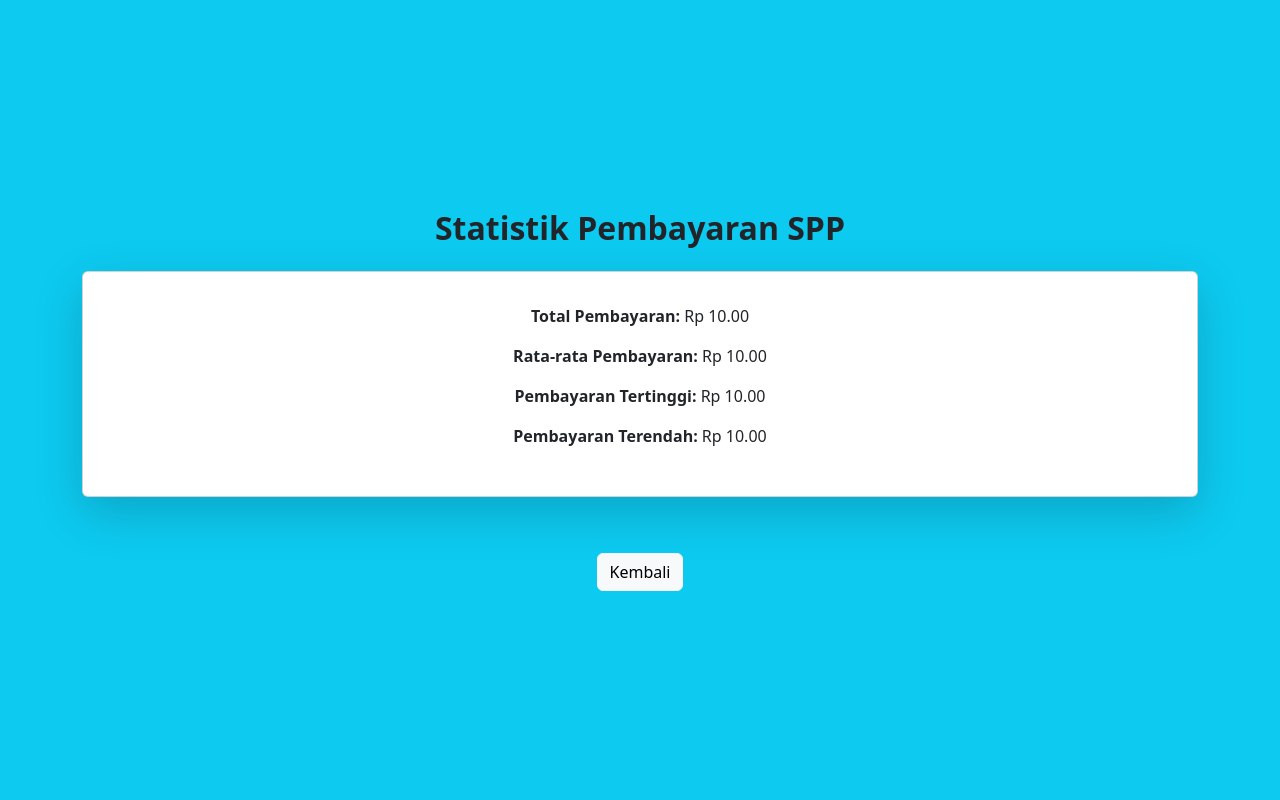
After one commit to ulzptrzz/pembayaranSpp, a PHP site: page /perhitungan.php in a window 1280 px wide. The commit adds this page. Run offline with PHP 8.4, Linux system fonts and the light colour scheme; tables that the repository leaves empty or names only in its code hold one stand-in row (values such as "Sample post").

Commit message:
average commit

```diff
--- /dev/null
+++ b/perhitungan.php
@@ -0,0 +1,45 @@
+<?php
+include 'koneksi.php';
+
+// Query untuk mendapatkan agregat data pembayaran
+$query = "SELECT
+            SUM(jumlah) AS total_payment,
+            AVG(jumlah) AS average_payment,
+            MAX(jumlah) AS highest_payment,
+            MIN(jumlah) AS lowest_payment
+          FROM pembayaran_spp";
+
+$result = $conn->query($query);
+$row = $result->fetch_assoc();
+
+$total = number_format($row['total_payment'], 2);
+$average = number_format($row['average_payment'], 2);
+$max = number_format($row['highest_payment'], 2);
+$min = number_format($row['lowest_payment'], 2);
+
+$conn->close();
+?>
+
+<!DOCTYPE html>
+<html lang="id">
+<head>
+    <meta charset="UTF-8">
+    <meta name="viewport" content="width=device-width, initial-scale=1.0">
+    <title>Statistik Pembayaran SPP</title>
+    <link href="https://cdn.jsdelivr.net/npm/bootstrap@5.3.3/dist/css/bootstrap.min.css" rel="stylesheet">
+</head>
+<body class="bg-info d-flex align-items-center vh-100 text-center">
+    <div class="container">
+        <h2 class="mb-4 fw-bold">Statistik Pembayaran SPP</h2>
+        <div class="card shadow-lg p-3 mb-5 bg-white rounded">
+            <div class="card-body">
+                <p><strong>Total Pembayaran:</strong> Rp <?= $total; ?></p>
+                <p><strong>Rata-rata Pembayaran:</strong> Rp <?= $average; ?></p>
+                <p><strong>Pembayaran Tertinggi:</strong> Rp <?= $max; ?></p>
+                <p><strong>Pembayaran Terendah:</strong> Rp <?= $min; ?></p>
+            </div>
+        </div>
+        <a href="data.php" class="btn btn-light mt-2">Kembali</a>
+    </div>
+</body>
+</html>
```
Also changed, not shown: data.php (+6 -2 lines), tambah.php (+4 -4 lines).
